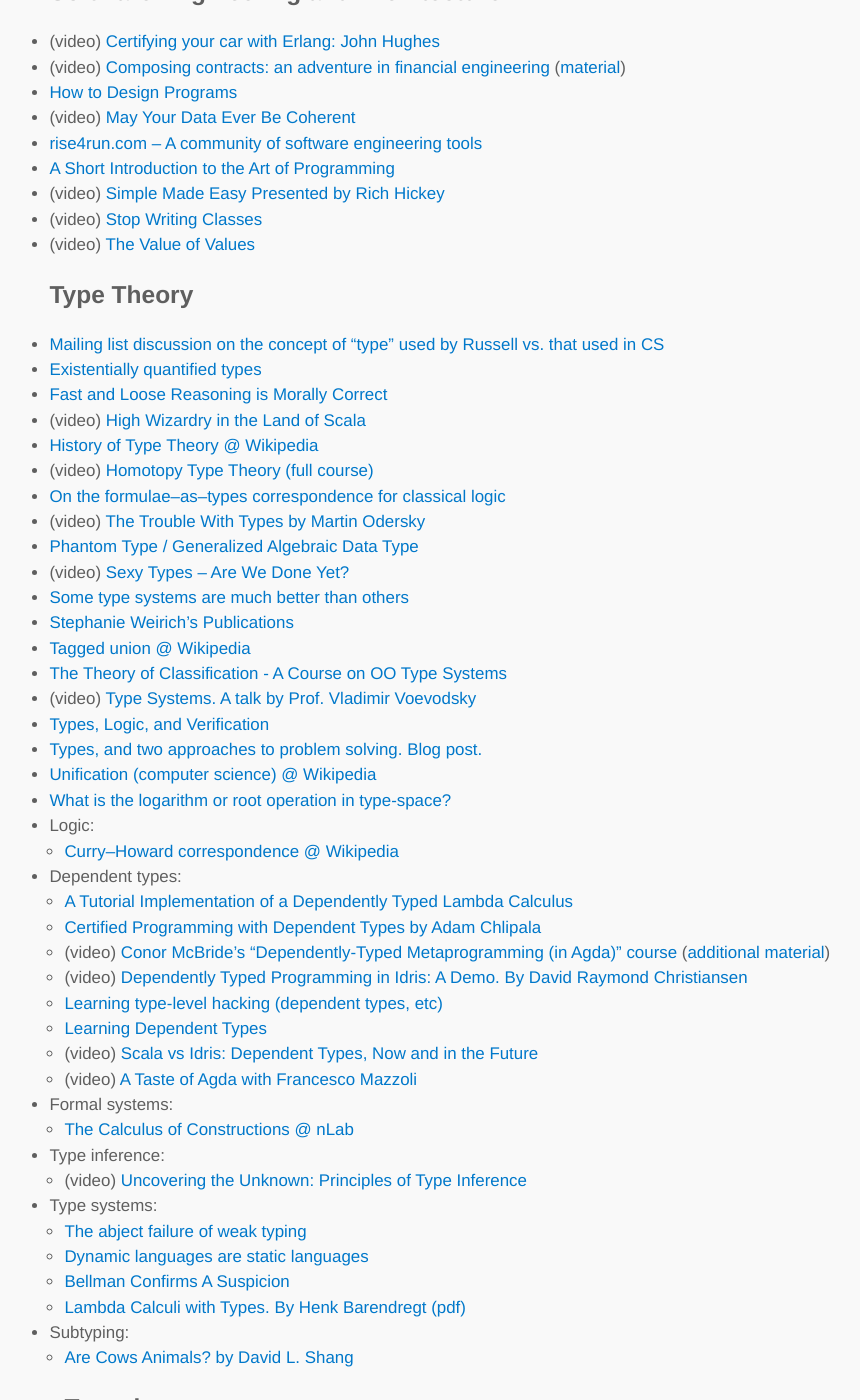
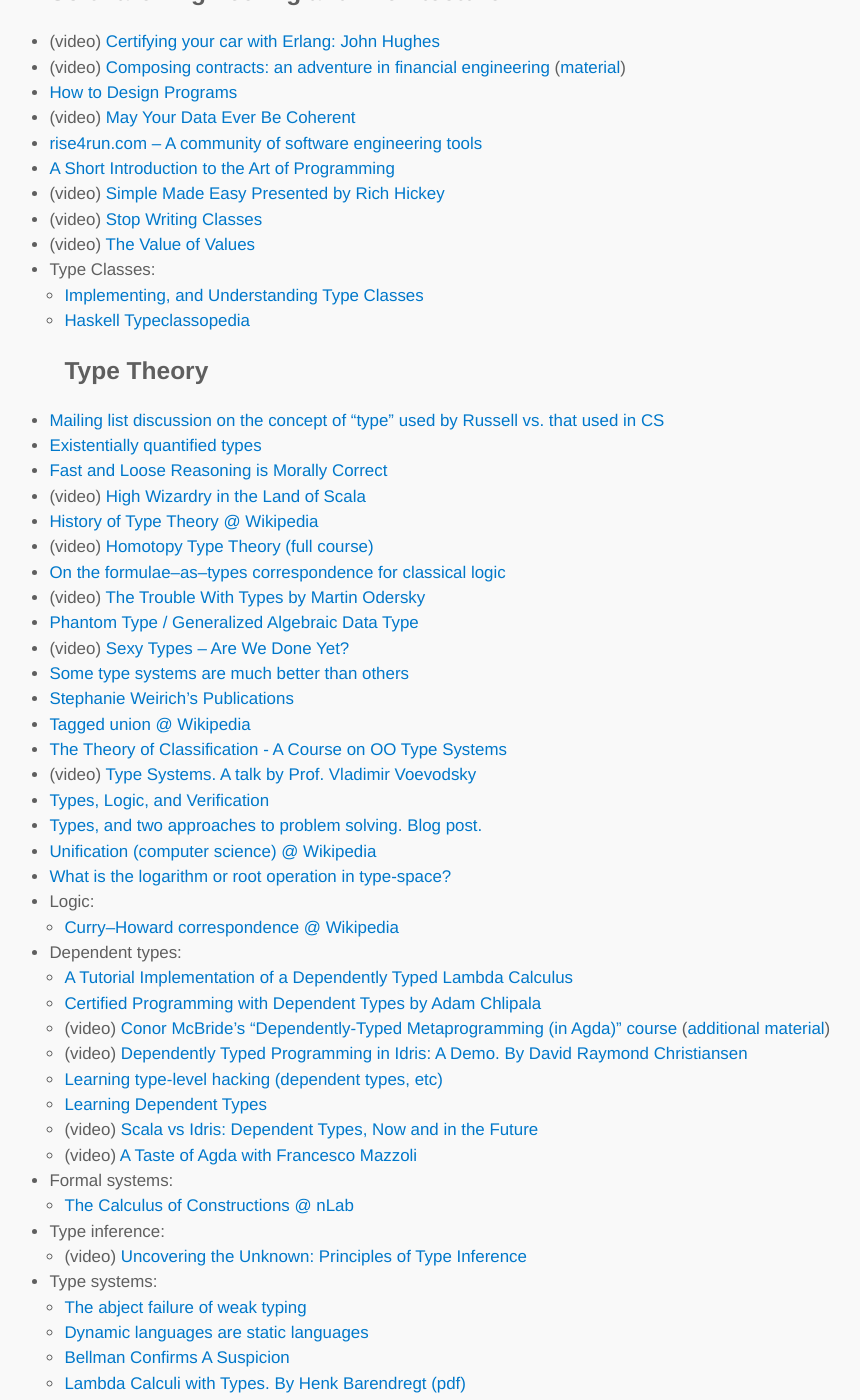
Before and after one commit to lambdatoast/lambdatoast.github.com, a Jekyll site: the page built from cs-resources/index.md, in a window 1280 px wide and 1400 px high, scrolled down 6617 px. Shown: the whole window, without its empty margins (200-1060 px from the left). Built offline with Jekyll 4.4.1, drawn with Linux system fonts in a browser that asks for light colours; some of the changed text lies outside the part shown.

Commit message:
Add link to Implementing, and Understanding Type Classes article.

```diff
--- a/cs-resources/index.md
+++ b/cs-resources/index.md
@@ -212,6 +212,9 @@
   - (video) [Simple Made Easy Presented by Rich Hickey](http://www.infoq.com/presentations/Simple-Made-Easy)
   - (video) [Stop Writing Classes](http://pyvideo.org/video/880/stop-writing-classes)
   - (video) [The Value of Values](http://www.infoq.com/presentations/Value-Values)
+  - Type Classes:
+    + [Implementing, and Understanding Type Classes](http://okmij.org/ftp/Computation/typeclass.html)
+    + [Haskell Typeclassopedia](http://www.haskell.org/haskellwiki/Typeclassopedia)
 ## Type Theory
   - [Mailing list discussion on the concept of "type" used by Russell vs. that used in CS](http://lists.seas.upenn.edu/pipermail/types-list/2014/001745.html)
   - [Existentially quantified types](http://en.wikibooks.org/wiki/Haskell/Existentially_quantified_types)
```
Also changed, not shown: other parts of cs-resources/index.md (+0 -2 lines).
